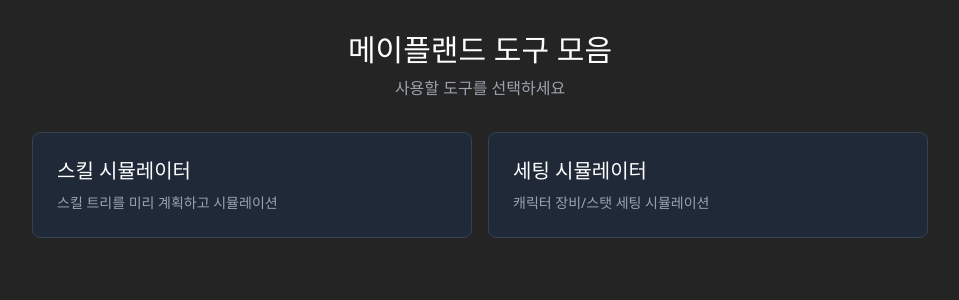
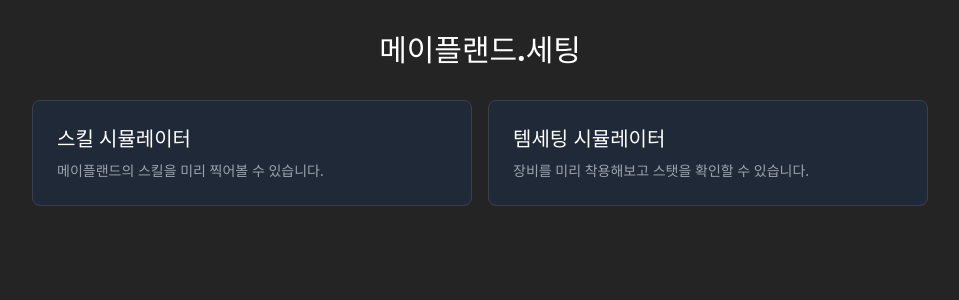
Before and after one commit to kyhong222/mapleland-st-root-page, a React (Vite) app: page / in a window 1280 px wide. Shown: the top 300 px of the page, without its empty margins (160-1119 px from the left). Built offline with nearby package versions, Linux system fonts and the light colour scheme.

Commit message:
문구 수정

```diff
--- a/index.html
+++ b/index.html
@@ -3,7 +3,7 @@
   <head>
     <meta charset="UTF-8" />
     <meta name="viewport" content="width=device-width, initial-scale=1.0" />
-    <title>메이플랜드 도구 모음</title>
+    <title>메이플랜드.세팅</title>
 
     <!-- SEO Meta Tags -->
     <meta name="description" content="메이플랜드 유틸리티 모음. 스킬 시뮬레이터, 세팅 시뮬레이터 등 다양한 도구를 제공합니다." />
@@ -15,10 +15,10 @@
 
     <!-- Open Graph Meta Tags -->
     <meta property="og:type" content="website" />
-    <meta property="og:title" content="메이플랜드 도구 모음" />
+    <meta property="og:title" content="메이플랜드.세팅" />
     <meta property="og:description" content="메이플랜드 유틸리티 모음. 스킬 시뮬레이터, 세팅 시뮬레이터 등 다양한 도구를 제공합니다." />
     <meta property="og:url" content="https://mapleland.st/" />
-    <meta property="og:site_name" content="메이플랜드 도구 모음" />
+    <meta property="og:site_name" content="메이플랜드.세팅" />
   </head>
   <body>
     <div id="root"></div>
--- a/src/App.tsx
+++ b/src/App.tsx
@@ -5,8 +5,7 @@
   return (
     <div>
       <header className="mb-8 text-center">
-        <h1 className="text-3xl font-bold text-white">메이플랜드 도구 모음</h1>
-        <p className="mt-2 text-gray-400">사용할 도구를 선택하세요</p>
+        <h1 className="text-3xl font-bold text-white">메이플랜드.세팅</h1>
       </header>
       <div className="grid gap-4 sm:grid-cols-2">
         {tools.map((tool) => (
--- a/src/data/tools.ts
+++ b/src/data/tools.ts
@@ -7,12 +7,12 @@
 export const tools: Tool[] = [
   {
     title: '스킬 시뮬레이터',
-    description: '스킬 트리를 미리 계획하고 시뮬레이션',
+    description: '메이플랜드의 스킬을 미리 찍어볼 수 있습니다.',
     href: '/skill/',
   },
   {
-    title: '세팅 시뮬레이터',
-    description: '캐릭터 장비/스탯 세팅 시뮬레이션',
-    href: '/mapleland-setting/',
+    title: '템세팅 시뮬레이터',
+    description: '장비를 미리 착용해보고 스탯을 확인할 수 있습니다.',
+    href: '/item/',
   },
 ];
```
